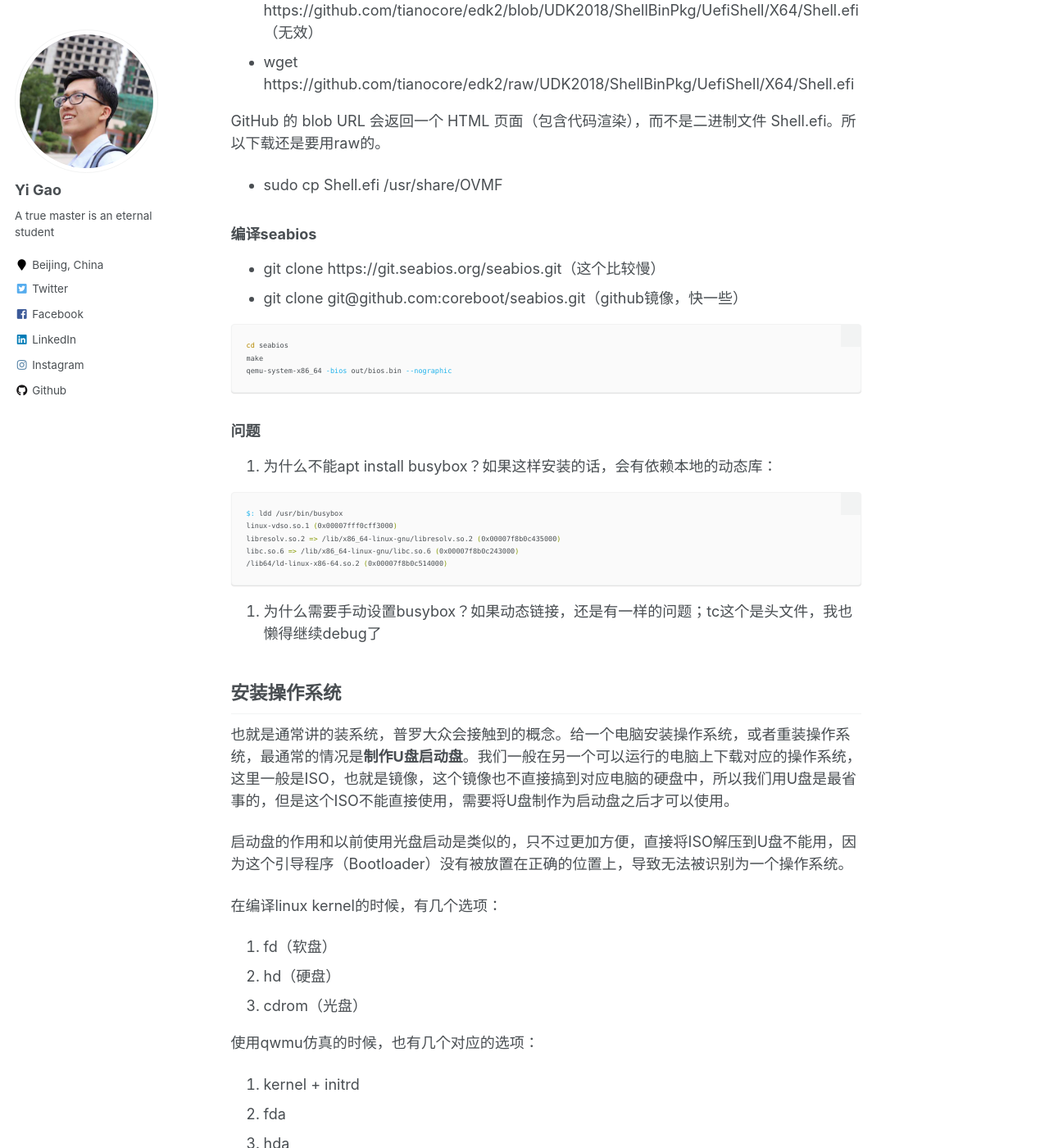
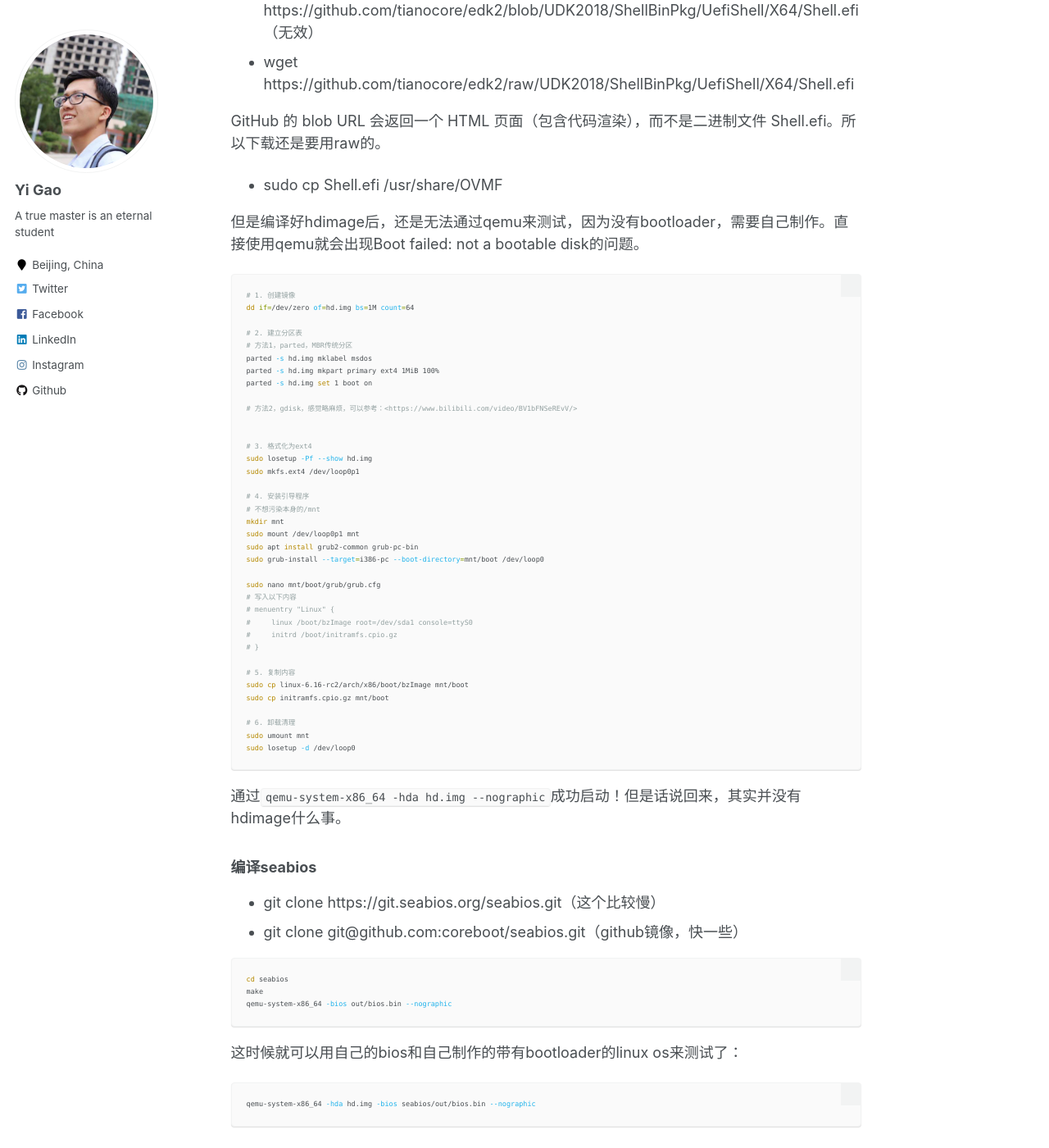
Before and after one commit to masteryi-0018/masteryi-0018.github.io, a Jekyll site: the page built from _posts/2025-06-19-blog-post-1.md, in a window 1280 px wide and 1400 px high, scrolled down 3417 px. Shown: the whole window at 82% size. Built offline with Jekyll 4.4.1, drawn with Linux system fonts in a browser that asks for light colours; some of the changed text lies outside the part shown.

Commit message:
20250623

````diff
--- a/_posts/2025-06-19-blog-post-1.md
+++ b/_posts/2025-06-19-blog-post-1.md
@@ -123,6 +123,50 @@ GitHub 的 blob URL 会返回一个 HTML 页面（包含代码渲染），而不
 
 - sudo cp Shell.efi /usr/share/OVMF
 
+但是编译好hdimage后，还是无法通过qemu来测试，因为没有bootloader，需要自己制作。直接使用qemu就会出现Boot failed: not a bootable disk的问题。
+
+```sh
+# 1. 创建镜像
+dd if=/dev/zero of=hd.img bs=1M count=64
+
+# 2. 建立分区表
+# 方法1，parted，MBR传统分区
+parted -s hd.img mklabel msdos
+parted -s hd.img mkpart primary ext4 1MiB 100%
+parted -s hd.img set 1 boot on
+
+# 方法2，gdisk，感觉略麻烦，可以参考：<https://www.bilibili.com/video/BV1bFNSeREvV/>
+
+
+# 3. 格式化为ext4
+sudo losetup -Pf --show hd.img
+sudo mkfs.ext4 /dev/loop0p1
+
+# 4. 安装引导程序
+# 不想污染本身的/mnt
+mkdir mnt
+sudo mount /dev/loop0p1 mnt
+sudo apt install grub2-common grub-pc-bin
+sudo grub-install --target=i386-pc --boot-directory=mnt/boot /dev/loop0
+
+sudo nano mnt/boot/grub/grub.cfg
+# 写入以下内容
+# menuentry "Linux" {
+#     linux /boot/bzImage root=/dev/sda1 console=ttyS0
+#     initrd /boot/initramfs.cpio.gz
+# }
+
+# 5. 复制内容
+sudo cp linux-6.16-rc2/arch/x86/boot/bzImage mnt/boot
+sudo cp initramfs.cpio.gz mnt/boot
+
+# 6. 卸载清理
+sudo umount mnt
+sudo losetup -d /dev/loop0
+```
+
+通过`qemu-system-x86_64 -hda hd.img --nographic`成功启动！但是话说回来，其实并没有hdimage什么事。
+
 ### 编译seabios
 
 - git clone https://git.seabios.org/seabios.git（这个比较慢）
@@ -132,6 +176,12 @@ GitHub 的 blob URL 会返回一个 HTML 页面（包含代码渲染），而不
 cd seabios
 make
 qemu-system-x86_64 -bios out/bios.bin --nographic
+```
+
+这时候就可以用自己的bios和自己制作的带有bootloader的linux os来测试了：
+
+```sh
+qemu-system-x86_64 -hda hd.img -bios seabios/out/bios.bin --nographic
 ```
 
 ### 问题
@@ -158,6 +208,8 @@ libc.so.6 => /lib/x86_64-linux-gnu/libc.so.6 (0x00007f8b0c243000)
 1. fd（软盘）
 2. hd（硬盘）
 3. cdrom（光盘）
+
+这里的cdrom会强制安装bios到iso中，也就是解压后能看到的`isolinux.bin`和`isolinux.cfg`，这个bin和seabios的out.bin不是一个概念的东西，bios.bin会执行isolinux.bin，相当于光盘的Bootloader。
 
 使用qwmu仿真的时候，也有几个对应的选项：
 1. kernel + initrd
````
